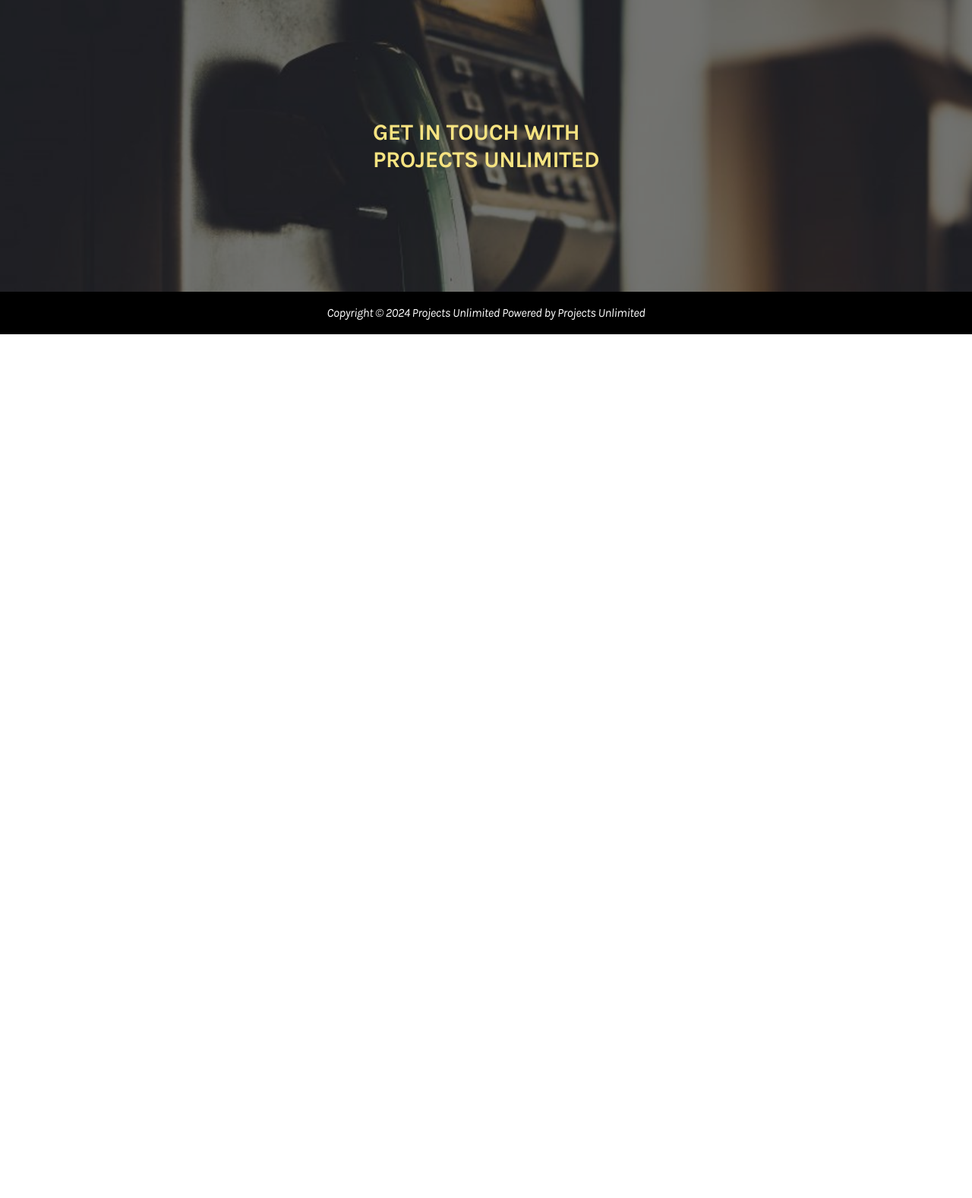
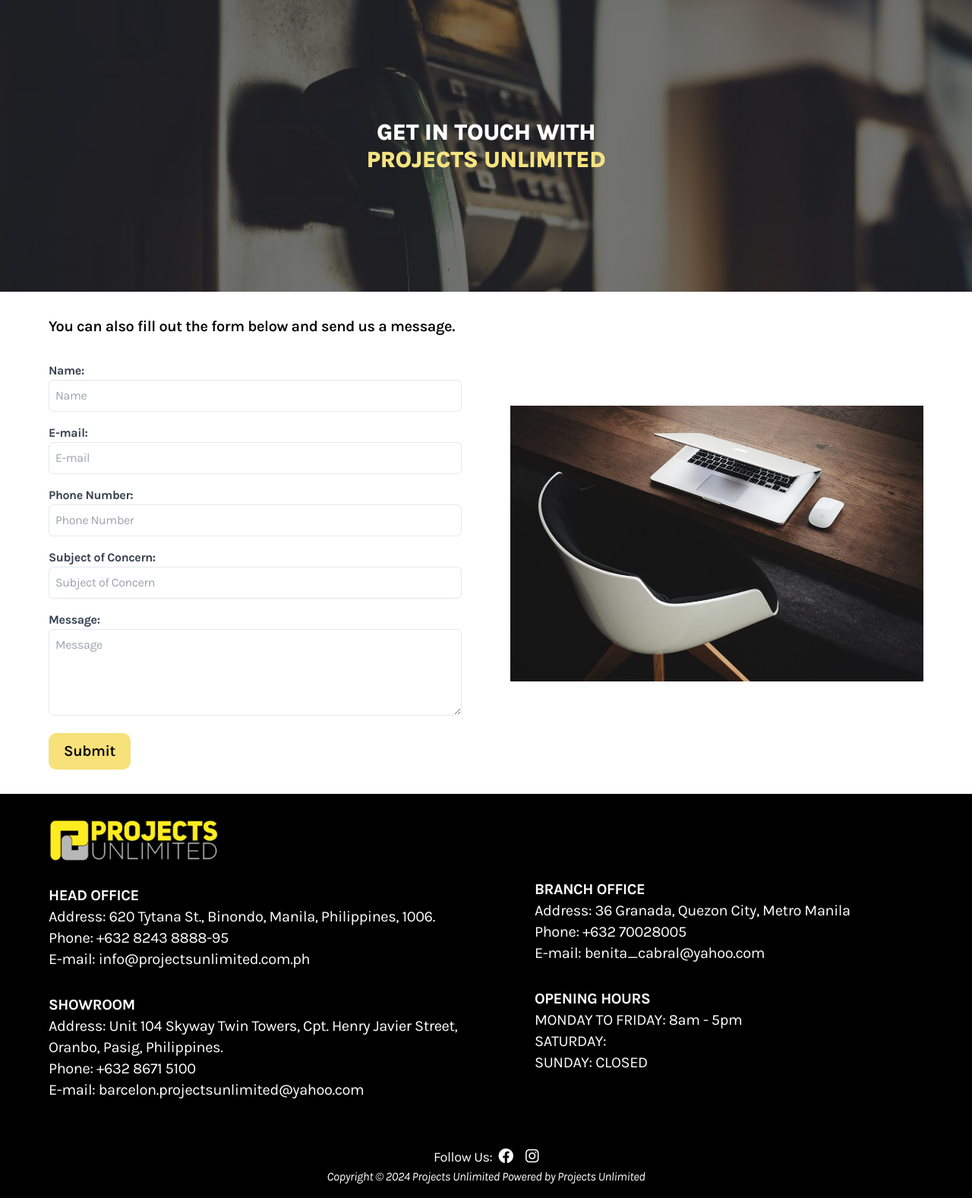
Before and after one commit to kennethcalzado/projectsunlimited, a PHP site: page /contact.php in a window 1280 px wide. Shown: the part 109-1686 px from the top of the page at 76% size. Before the commit the page ends 549 px from the top, so only its background shows below. Run offline with PHP 8.4, Linux system fonts and the light colour scheme; style sheets or scripts are compiled from the project's sources; some libraries are stand-ins or nearby versions.

Commit message:
footer + contact us + category

```diff
--- a/public/contact.php
+++ b/public/contact.php
@@ -4,12 +4,48 @@
 ?>
 <div class="content">
     <div class="relative">
-        <img src="../assets/image/contactus.png" class="w-full h-96 object-cover">
+        <img src="../assets/image/contact.jpg" class="w-full h-96 object-cover object-top">
         <div class="absolute inset-0 bg-black opacity-50"></div>
         <div class="absolute inset-0 flex items-center justify-center">
-            <p class="text-[#F6E381] font-bold text-3xl">GET IN TOUCH WITH <br> PROJECTS UNLIMITED</p>
+            <p class="text-white font-extrabold text-3xl text-center">
+                GET IN TOUCH WITH <br>
+                <span class="text-[#F6E381]">PROJECTS UNLIMITED</span>
+            </p>
         </div>
     </div>
+    <p class="text-xl font-semibold text-black px-16 mt-8">You can also fill out the form below and send us a message.</p>
+    <div class="flex px-8">
+    <div class="w-1/2 p-8">
+        <form action="#" method="post" class="space-y-4">
+            <div class="mb-4">
+                <label for="name" class="block text-gray-700 font-bold">Name:</label>
+                <input type="text" id="name" name="name" placeholder="Name" class="w-full p-2 border rounded-md">
+            </div>
+            <div class="mb-4">
+                <label for="email" class="block text-gray-700 font-bold">E-mail:</label>
+                <input type="email" id="email" name="email" placeholder="E-mail" class="w-full p-2 border rounded-md">
+            </div>
+            <div class="mb-4">
+                <label for="phone" class="block text-gray-700 font-bold">Phone Number:</label>
+                <input type="tel" id="phone" name="phone" placeholder="Phone Number" class="w-full p-2 border rounded-md">
+            </div>
+            <div class="mb-4">
+                <label for="subject" class="block text-gray-700 font-bold">Subject of Concern:</label>
+                <input type="text" id="subject" name="subject" placeholder="Subject of Concern" class="w-full p-2 border rounded-md">
+            </div>
+            <div class="mb-4">
+                <label for="message" class="block text-gray-700 font-bold">Message:</label>
+                <textarea id="message" name="message" rows="4" placeholder="Message" class="w-full p-2 border rounded-md"></textarea>
+            </div>
+            <button style="border-radius: 10px;" class="yellow-btn text-xl font-semibold justify-right">Submit</button>
+        </form>
+    </div>
+    <div class="w-1/2 p-8">
+        <div class="h-64 flex items-center justify-center my-28">
+        <img src="../assets/image/contactusformimage.jpg" alt="Image Description" class="w-full h-100 object-cover">
+        </div>
+    </div>
+</div>
 </div>
 <?php
 $content = ob_get_clean();
--- a/public/master.php
+++ b/public/master.php
@@ -49,9 +49,57 @@
 
     <!-- Footer -->
     <footer class="bg-black text-white py-4">
+        <div class="flex flex-col md:flex-row mx-16">
+            <!-- Left Column -->
+            <div class="md:w-1/2 py-4">
+                <!-- Company Logo -->
+                <div class="mb-4">
+                    <img src="../assets/image/projects.png" alt="Projects Unlimited Logo" class="w-56 h-66">
+                </div>
+                <!-- Addresses -->
+                <div class="mb-4 my-8">
+                    <p class="font-bold  text-xl">HEAD OFFICE</p>
+                    <p class=" text-xl">Address: 620 Tytana St., Binondo, Manila,
+                        Philippines, 1006.</p>
+                    <p class=" text-xl">Phone: +632 8243 8888-95</p>
+                    <p class=" text-xl">E-mail: info@projectsunlimited.com.ph</p>
+                </div>
+                <div class="mb-4 my-8">
+                    <p class="font-bold  text-xl">SHOWROOM</p>
+                    <p class=" text-xl">Address: Unit 104 Skyway Twin Towers, Cpt. Henry Javier Street, Oranbo, Pasig, Philippines.</p>
+                    <p class=" text-xl">Phone: +632 8671 5100</p>
+                    <p class=" text-xl">E-mail: barcelon.projectsunlimited@yahoo.com</p>
+                </div>
+            </div>
+
+            <!-- Right Column -->
+            <div class="md:w-1/2 p-16">
+                <div class="mb-4 my-8">
+                    <p class="font-bold  text-xl">BRANCH OFFICE</p>
+                    <p class=" text-xl">Address: 36 Granada, Quezon City, Metro Manila</p>
+                    <p class=" text-xl">Phone: +632 70028005</p>
+                    <p class=" text-xl">E-mail: benita_cabral@yahoo.com</p>
+                </div>
+                <div class="mb-4 my-8">
+                    <p class="font-bold  text-xl">OPENING HOURS</p>
+                    <p class=" text-xl">MONDAY TO FRIDAY: 8am - 5pm</p>
+                    <p class=" text-xl">SATURDAY: </p>
+                    <p class=" text-xl">SUNDAY: CLOSED </p>
+                </div>
+            </div>
+        </div>
         <div class="container mx-auto text-center">
-            <i> Copyright &copy; 2024 Projects Unlimited Powered by Projects Unlimited </i>
+            <div class="flex items-center justify-center mt-4">
+                <p class="mr-2 text-lg">Follow Us:</p>
+                <div class="flex space-x-4 text-xl">
+                    <a href="https://www.facebook.com/projectsunlimitedph"><i class="fab fa-facebook"></i></a>
+                    <a href="https://www.instagram.com/projectsunlimitedph"><i class="fab fa-instagram"></i></a>
+                </div>
+            </div>
+
+            <p class="text-base"><i>Copyright &copy; 2024 Projects Unlimited Powered by Projects Unlimited</i></p>
         </div>
+
     </footer>
 
 
```
Also changed, not shown: public/blinds.php (+9 -1 lines), public/category.php (+9 -7 lines), assets/image/blindsproduct.jpg (added), assets/image/contact.jpg (added), assets/image/contactus.png (deleted), assets/image/contactusformimage.jpg (added).
